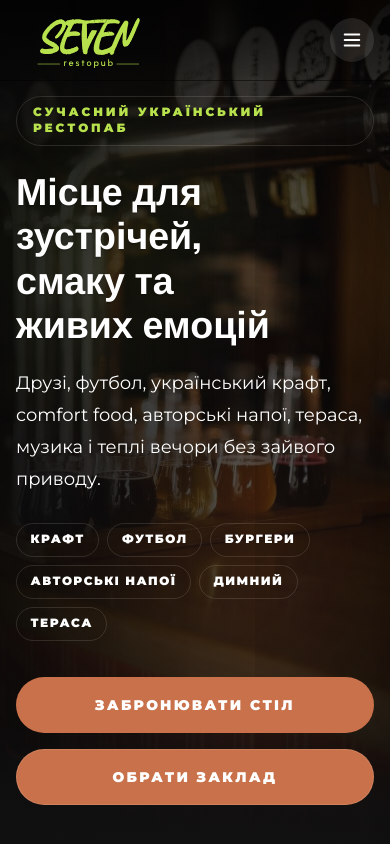
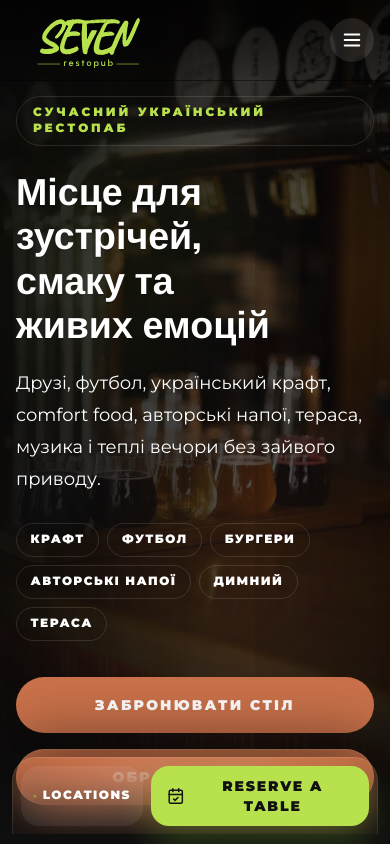
Before and after one commit to vladyurich93/seven_restopub, a Next.js app: page / in a window 390 px wide. Shown: the top 844 px of the page. Built offline with nearby package versions, Linux system fonts and the light colour scheme.

Commit message:
Add sticky mobile booking bar and simplify homepage content

```diff
--- a/app/layout.tsx
+++ b/app/layout.tsx
@@ -7,6 +7,7 @@ import { CareersModalProvider } from "@/components/CareersModal";
 import { Footer } from "@/components/Footer";
 import { Header } from "@/components/Header";
 import { LocationPickerProvider } from "@/components/LocationPicker";
+import { MobileBottomNav } from "@/components/MobileBottomNav";
 import { RouteImageRepaint } from "@/components/RouteImageRepaint";
 import { StructuredData } from "@/components/StructuredData";
 import { siteConfig } from "@/data/siteConfig";
@@ -87,8 +88,9 @@ export default function RootLayout({ children }: Readonly<{ children: ReactNode
             <BookingModalProvider>
               <LocationPickerProvider>
                 <Header />
-                <main>{children}</main>
+                <main className="pb-[calc(96px+env(safe-area-inset-bottom))] md:pb-0">{children}</main>
                 <Footer />
+                <MobileBottomNav />
                 <StructuredData />
                 <RouteImageRepaint />
                 {process.env.NODE_ENV === "production" ? (
--- a/components/LocationPicker.tsx
+++ b/components/LocationPicker.tsx
@@ -118,6 +118,16 @@ export function LocationPickerProvider({ children }: LocationPickerProviderProps
   );
 }
 
+export function useLocationPicker() {
+  const context = useContext(LocationPickerContext);
+
+  if (!context) {
+    throw new Error("useLocationPicker must be used within LocationPickerProvider");
+  }
+
+  return context;
+}
+
 function LocationPicker({ open, onClose }: { open: boolean; onClose: () => void }) {
   const { t, tv } = useLanguage();
 
--- /dev/null
+++ b/components/MobileBottomNav.tsx
@@ -0,0 +1,120 @@
+"use client";
+
+import Link from "next/link";
+import { usePathname } from "next/navigation";
+import { useEffect, useMemo, useRef, useState } from "react";
+import { CalendarCheck, MapPin } from "lucide-react";
+import { type BookingLocationId } from "@/data/bookingConfig";
+import { trackEvent } from "@/lib/analytics";
+import { useBookingModal } from "./BookingModal";
+import { useLocationPicker } from "./LocationPicker";
+
+const bookingLocationIds = ["rynok", "vv", "zp"] as const;
+
+function isBookingLocationId(value: string | null): value is BookingLocationId {
+  return bookingLocationIds.includes(value as BookingLocationId);
+}
+
+function inferLocationId(pathname: string, searchLocation: string | null): BookingLocationId | undefined {
+  if (isBookingLocationId(searchLocation)) {
+    return searchLocation;
+  }
+
+  const path = pathname.toLowerCase();
+
+  if (path.includes("rynok") || path.includes("square")) {
+    return "rynok";
+  }
+
+  if (path.includes("vv") || path.includes("velykoho") || path.includes("volodymyra")) {
+    return "vv";
+  }
+
+  if (path.includes("zp") || path.includes("zaporizhzhia") || path.includes("zaporizhzhya")) {
+    return "zp";
+  }
+
+  return undefined;
+}
+
+export function MobileBottomNav() {
+  const pathname = usePathname();
+  const { openBookingModal } = useBookingModal();
+  const { openPicker } = useLocationPicker();
+  const [visible, setVisible] = useState(true);
+  const [searchLocation, setSearchLocation] = useState<string | null>(null);
+  const lastScrollY = useRef(0);
+
+  const locationId = useMemo(
+    () => inferLocationId(pathname, searchLocation),
+    [pathname, searchLocation],
+  );
+
+  useEffect(() => {
+    const params = new URLSearchParams(window.location.search);
+    setSearchLocation(params.get("location") ?? params.get("venue"));
+  }, [pathname]);
+
+  useEffect(() => {
+    lastScrollY.current = window.scrollY;
+
+    const onScroll = () => {
+      const currentScrollY = window.scrollY;
+      const delta = currentScrollY - lastScrollY.current;
+
+      if (Math.abs(delta) < 8) {
+        return;
+      }
+
+      setVisible(delta < 0 || currentScrollY < 80);
+      lastScrollY.current = currentScrollY;
+    };
+
+    window.addEventListener("scroll", onScroll, { passive: true });
+
+    return () => window.removeEventListener("scroll", onScroll);
+  }, []);
+
+  const handleReserve = () => {
+    trackEvent("book_table", {
+      source: "mobile_bottom_nav",
+      location_id: locationId ?? "not_selected",
+    });
+
+    if (pathname === "/" || (pathname.startsWith("/locations") && !locationId)) {
+      openPicker();
+      return;
+    }
+
+    openBookingModal(locationId);
+  };
+
+  return (
+    <nav
+      className={`fixed inset-x-0 bottom-0 z-[120] px-3 pt-3 md:hidden transition-transform duration-500 ease-[cubic-bezier(0.22,1,0.36,1)] ${
+        visible ? "translate-y-0" : "translate-y-[calc(100%+12px)]"
+      }`}
+      style={{ paddingBottom: "max(10px, env(safe-area-inset-bottom))" }}
+      aria-label="Mobile primary actions"
+    >
+      <div className="mx-auto flex max-w-md items-center gap-2 rounded-t-[24px] border border-white/10 border-b-0 bg-black/78 p-2 shadow-[0_-18px_60px_rgba(0,0,0,0.48)] backdrop-blur-xl">
+        <Link
+          href="/locations"
+          className="inline-flex h-[60px] w-[35%] items-center justify-center gap-1.5 rounded-[18px] bg-white/[0.07] px-3 text-center text-xs font-black uppercase tracking-[0.12em] text-white transition duration-300 active:scale-[0.98]"
+          onClick={() => trackEvent("route_click", { source: "mobile_bottom_nav", link_url: "/locations" })}
+        >
+          <MapPin size={17} className="text-seven-green" />
+          <span>Locations</span>
+        </Link>
+        <button
+          type="button"
+          className="inline-flex h-[60px] w-[65%] items-center justify-center gap-2 rounded-[18px] bg-seven-green px-4 text-center text-sm font-black uppercase tracking-[0.13em] text-seven-background shadow-[0_14px_34px_rgba(181,255,77,0.22)] transition duration-300 active:scale-[0.98]"
+          onClick={handleReserve}
+        >
+          <CalendarCheck size={18} />
+          <span>Reserve a table</span>
+        </button>
+      </div>
+    </nav>
+  );
+}
```
